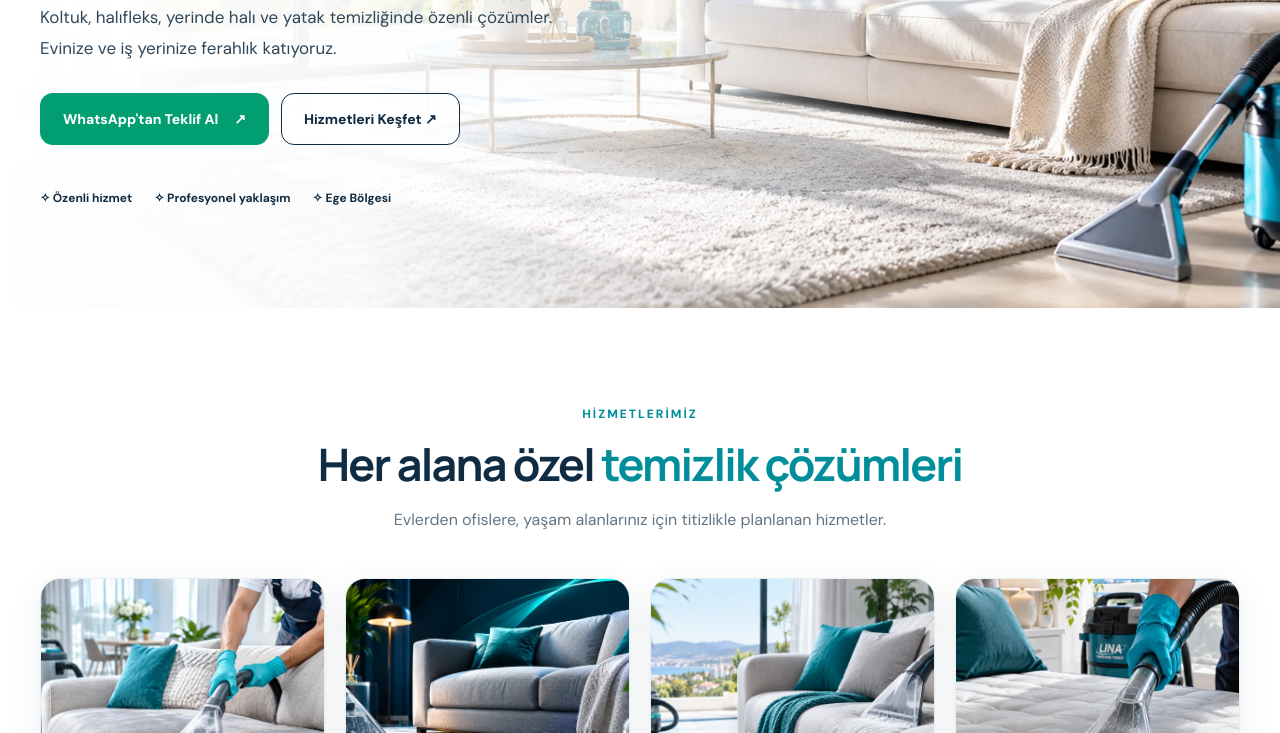
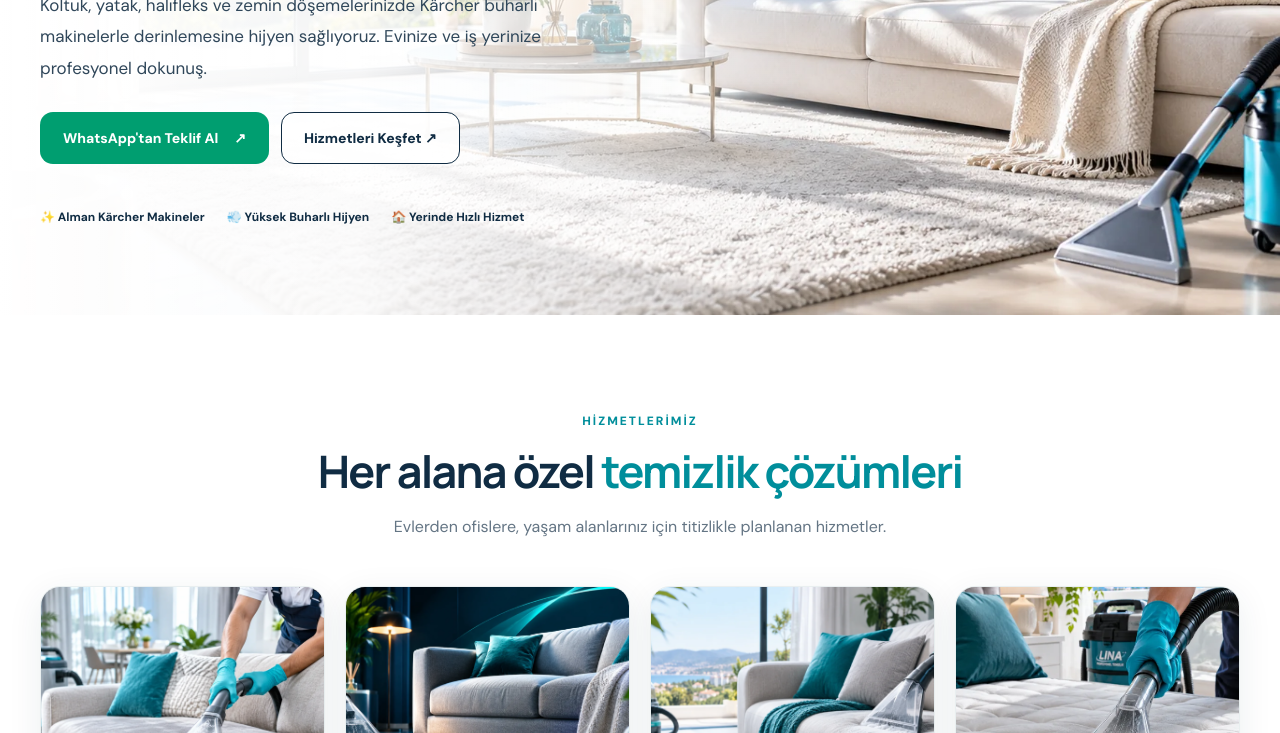
Before and after one commit to ozkvn10-cloud/lina-profesyonel-temizlik, a plain HTML site: page index.html in a window 1280 px wide. Shown: the part 404-1137 px from the top of the page. Drawn offline with Linux system fonts and the light colour scheme.

Commit message:
Update hero headline and technology highlights

```diff
--- a/index.html
+++ b/index.html
@@ -1,6 +1,6 @@
 <!doctype html><html lang="tr"><head><meta charset="utf-8"><meta name="viewport" content="width=device-width, initial-scale=1"><meta name="theme-color" content="#0e2c43"><title>Lina Profesyonel Temizlik | Aydın Koltuk ve Halıfleks Temizliği</title><meta name="description" content="Lina Profesyonel Temizlik: Aydın merkezli koltuk yıkama, halıfleks, yerinde halı, yatak ve kurumsal döşeme temizliği. Ege Bölgesi için teklif alın."><link rel="icon" href="favicon.svg" type="image/svg+xml"><link rel="preconnect" href="https://fonts.googleapis.com"><link rel="preconnect" href="https://fonts.gstatic.com" crossorigin><link href="https://fonts.googleapis.com/css2?family=DM+Sans:wght@400;500;600;700;800&family=Manrope:wght@400;500;600;700;800&display=swap" rel="stylesheet"><link rel="stylesheet" href="style.css"></head><body>
 <header class="header"><div class="wrap nav"><a class="brand" href="#anasayfa" aria-label="Lina ana sayfa"><img class="logo-image" src="Lina_Mavi_Logo.png" alt="Lina logosu" width="180" height="96"></a><button class="hamburger" aria-label="Menüyü aç" aria-expanded="false" id="menuBtn">☰</button><nav id="menu"><a href="#anasayfa">Ana Sayfa</a><a href="#hakkimizda">Hakkımızda</a><a href="#hizmetler">Hizmetlerimiz</a><a href="#bolgeler">Hizmet Bölgeleri</a><a href="#iletisim">İletişim</a></nav><a class="nav-cta" href="#teklif">✦ Teklif Al</a></div></header>
-<main><section class="hero" id="anasayfa"><div class="hero-bg"></div><div class="wrap hero-inner"><div class="hero-copy"><div class="eyebrow">◉ AYDIN MERKEZLİ • EGE BÖLGESİ</div><h1>Yaşam Alanlarınıza <span>Profesyonel Temizlik.</span></h1><p>Koltuk, halıfleks, yerinde halı ve yatak temizliğinde özenli çözümler. Evinize ve iş yerinize ferahlık katıyoruz.</p><div class="actions"><a class="btn primary" href="https://wa.me/905388210913?text=Merhaba%20Lina%20Profesyonel%20Temizlik%2C%20fiyat%20teklifi%20almak%20istiyorum." target="_blank" rel="noopener noreferrer">WhatsApp'tan Teklif Al <span>↗</span></a><a class="btn secondary" href="#hizmetler">Hizmetleri Keşfet ↗</a></div><div class="hero-points"><span>✧ Özenli hizmet</span><span>✧ Profesyonel yaklaşım</span><span>✧ Ege Bölgesi</span></div></div></div></section>
+<main><section class="hero" id="anasayfa"><div class="hero-bg"></div><div class="wrap hero-inner"><div class="hero-copy"><div class="eyebrow">◉ AYDIN MERKEZLİ • EGE BÖLGESİ</div><h1>Alman Teknolojisiyle <span>Yerinde Derin Hijyen.</span></h1><p>Koltuk, yatak, halıfleks ve zemin döşemelerinizde Kärcher buharlı makinelerle derinlemesine hijyen sağlıyoruz. Evinize ve iş yerinize profesyonel dokunuş.</p><div class="actions"><a class="btn primary" href="https://wa.me/905388210913?text=Merhaba%20Lina%20Profesyonel%20Temizlik%2C%20fiyat%20teklifi%20almak%20istiyorum." target="_blank" rel="noopener noreferrer">WhatsApp'tan Teklif Al <span>↗</span></a><a class="btn secondary" href="#hizmetler">Hizmetleri Keşfet ↗</a></div><div class="hero-points"><span>✨ Alman Kärcher Makineler</span><span>💨 Yüksek Buharlı Hijyen</span><span>🏠 Yerinde Hızlı Hizmet</span></div></div></div></section>
 <section class="section services" id="hizmetler"><div class="wrap"><div class="section-heading"><span class="kicker">HİZMETLERİMİZ</span><h2>Her alana özel <em>temizlik çözümleri</em></h2><p>Evlerden ofislere, yaşam alanlarınız için titizlikle planlanan hizmetler.</p></div><div class="service-grid"><article class="service-card"><img src="koltuk.webp" alt="Profesyonel koltuk yıkama uygulaması"><div><span>01</span><h3>Koltuk Yıkama</h3><a href="#teklif" aria-label="Koltuk yıkama teklifi">↗</a></div></article><article class="service-card"><img src="hali.webp" alt="Halıfleks temizliği temsili görseli"><div><span>02</span><h3>Halıfleks Temizliği</h3><a href="#teklif" aria-label="Halıfleks teklifi">↗</a></div></article><article class="service-card"><img src="yerinde.webp" alt="Yerinde temizlik ekipmanı temsili görseli"><div><span>03</span><h3>Yerinde Halı Yıkama</h3><a href="#teklif" aria-label="Yerinde halı teklifi">↗</a></div></article><article class="service-card"><img src="yatak.webp" alt="Yatak yüzeyinin profesyonel temizliği"><div><span>04</span><h3>Yatak Temizliği</h3><a href="#teklif" aria-label="Yatak temizliği teklifi">↗</a></div></article></div><p class="demo-note">Görseller tanıtım amaçlıdır; gerçek müşteri çalışması olarak sunulmaz.</p></div></section>
 <section class="section about" id="hakkimizda"><div class="wrap about-grid"><div class="about-photo"><img src="koltuk.webp" loading="lazy" alt="Koltuk temizleme makinesiyle uygulama"></div><div><span class="kicker">LINA'YI TANIYIN</span><h2>Profesyonel teknoloji, <em>derinlemesine temizlik.</em></h2><p>Lina Profesyonel Temizlik olarak Aydın genelinde; ev, ofis, otel, restoran ve kafelerden cami halıları, sinema ve konferans salonlarına kadar her alanda yerinde buharlı hijyen ve yıkama hizmeti sunuyoruz. Koltuk, yatak, halıfleks, sandalye ve yer zemin döşemelerini yüksek ısılı buhar ve endüstriyel Kärcher teknolojisi ile derinlemesine arındırıyor, hızlı kuruma ve kusursuz hijyen sağlıyoruz.</p><div class="features" style="display:grid;gap:12px"><div><b>✦</b><span>Yüksek Isılı Buharlı Hijyen &amp; Yıkama</span></div><div><b>✦</b><span>Ev, Ofis, Otel, Restoran &amp; Salonlar</span></div><div><b>✦</b><span>Koltuk, Yatak, Halıfleks &amp; Zemin</span></div></div><a class="btn dark" href="#teklif">Teklif İsteyin ↗</a></div></div></section>
 <section class="section steps"><div class="wrap"><div class="section-heading"><span class="kicker">NASIL ÇALIŞIYORUZ?</span><h2>4 adımda <em>ferahlık</em></h2></div><div class="step-grid"><div><strong>01</strong><h3>Talep Oluşturun</h3><p>İhtiyacınız olan hizmeti bize bildirin.</p></div><div><strong>02</strong><h3>Detayları Paylaşın</h3><p>Alan ve ölçü bilgilerinizi iletin.</p></div><div><strong>03</strong><h3>Planlayalım</h3><p>Uygun hizmet kapsamını birlikte netleştirelim.</p></div><div><strong>04</strong><h3>Temizlik</h3><p>Planlanan uygulama gerçekleştirilsin.</p></div></div></div></section>
```
